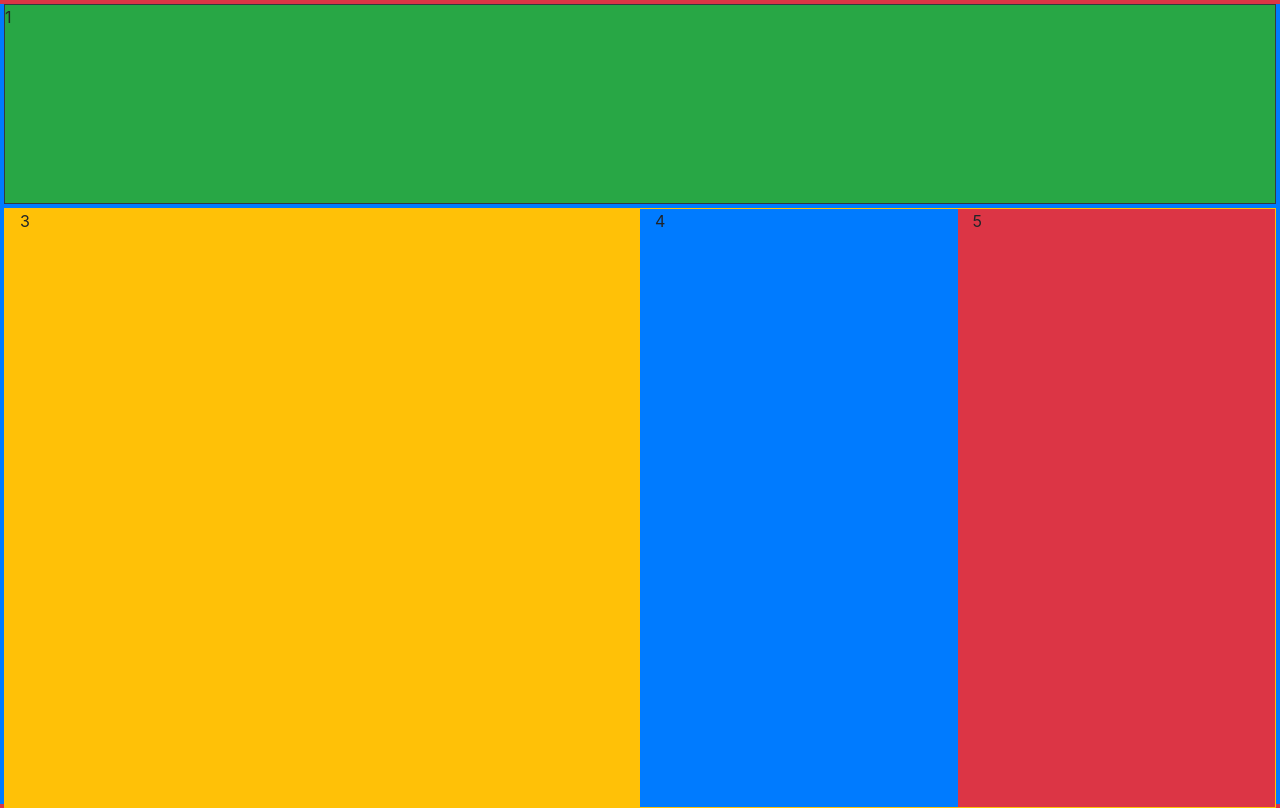
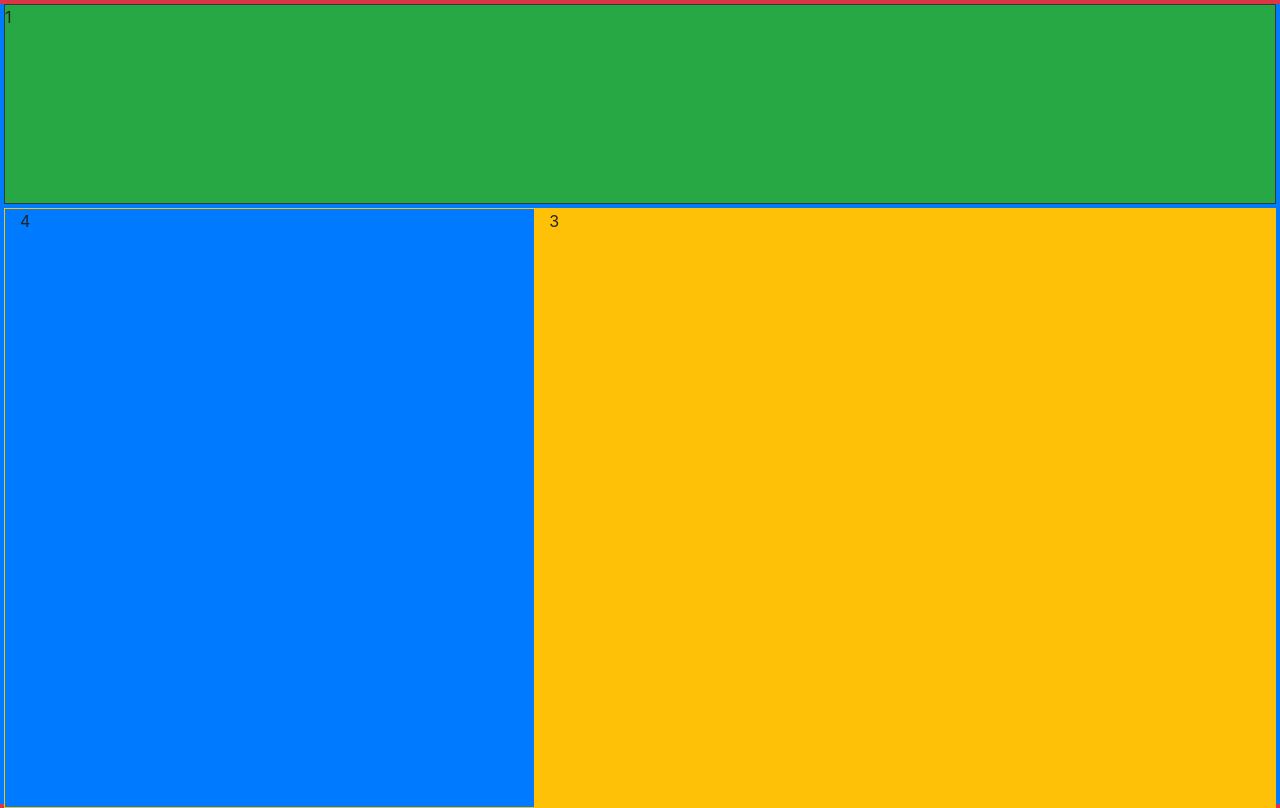
Before and after one commit to shailesh-rai-12/webdev, a plain HTML site: page bootstrap.html in a window 1280 px wide. Drawn offline with nearby package versions, Linux system fonts and the light colour scheme.

Commit message:
bootstrap start

```diff
--- a/bootstrap.html
+++ b/bootstrap.html
@@ -10,13 +10,18 @@
 </head>
 <body class="bg-danger h-100">
     <div class="container-fluid bg-primary h-100 p-0">
-        <div class="bg-success border border-dark h-25 m-1">1</div>
-        <div class="bg-light border border-warning h-75 row m-1">
-            <div class="col-6 bg-warning w-50 m-0">3</div>
-            <div class="col-6 bg-warning row w-50 m-0 p-0">
+        <div class="bg-success border border-dark h-25  m-1">1</div>
+        <div class="bg-light border border-warning h-75 row m-1 ">
+            <div class="col-12 col-sm-6 col-md-5 bg-warning row w-25 m-0 p-0">
                 <div class="col bg-primary m-0">4</div>
-                <div class="col bg-danger m-0">5</div>
+
             </div>
+            <div class="col-12 col-sm-6 col-md-7 bg-warning w-75 m-0">
+                <form action="##" method="post">
+                    3
+                </form>
+            </div>
+
 
         </div>
     </div>
```
